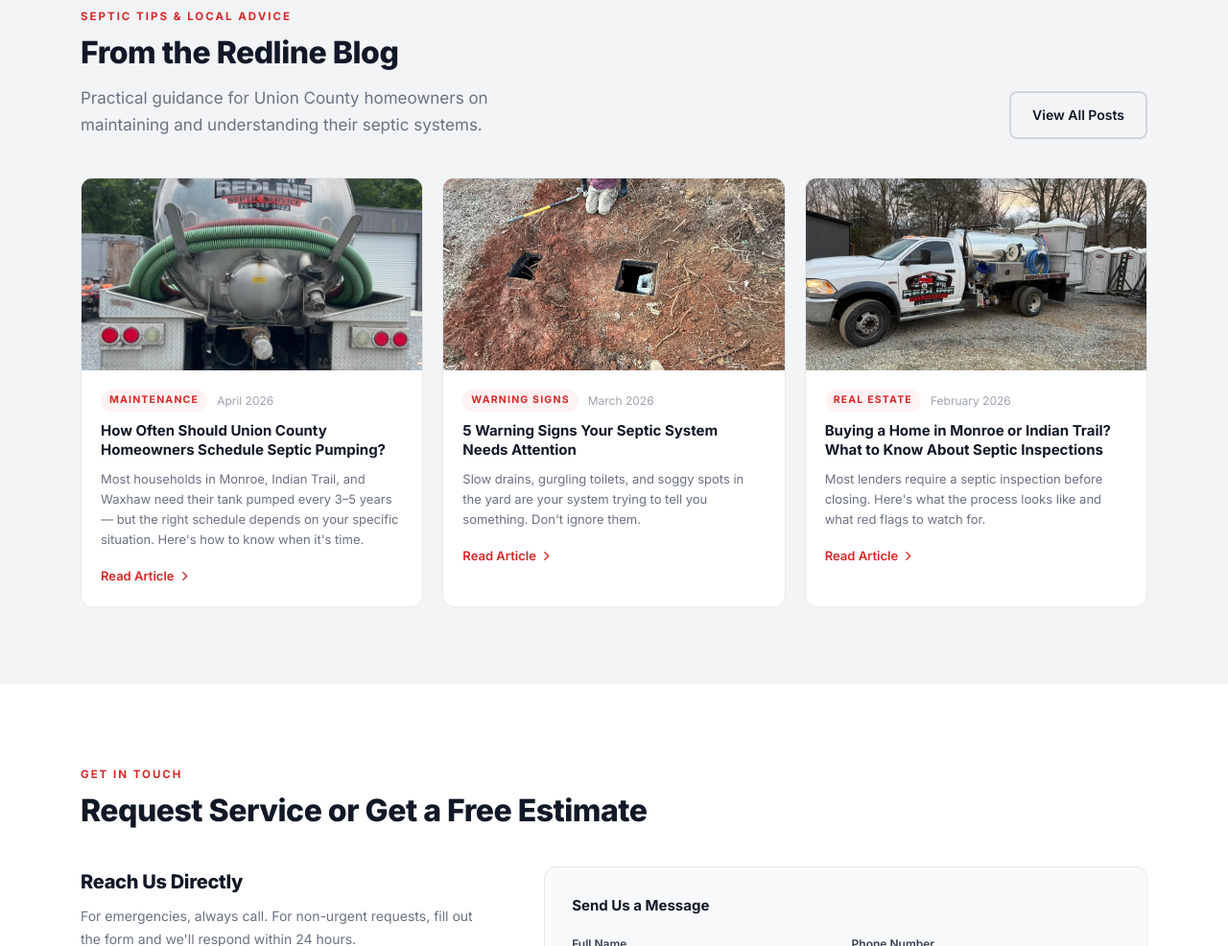
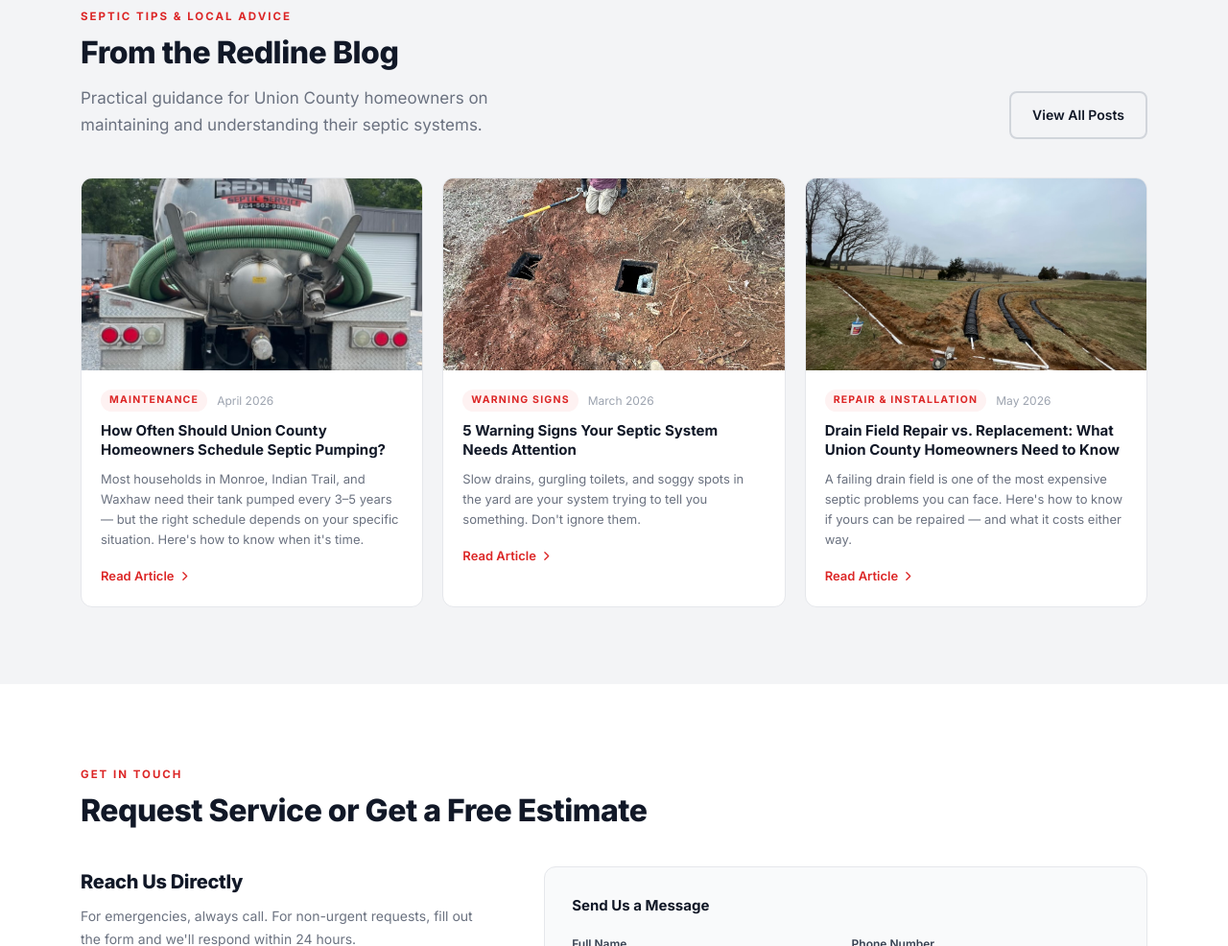
Before and after one commit to gpellis87/redline-site-demo, a plain HTML site: page index.html in a window 1280 px wide. Shown: the part 5408-6394 px from the top of the page at 96% size. Drawn offline with Linux system fonts and the light colour scheme.

Commit message:
Show drain field post in homepage blog section
Replace oldest homepage blog card (home purchase) with the new drain
field repair article so homepage always surfaces the 3 most recent posts.

Co-Authored-By: Claude Sonnet 4.6 <noreply@anthropic.com>

```diff
--- a/index.html
+++ b/index.html
@@ -464,12 +464,12 @@
         </div>
       </div>
       <div class="blog-card">
-        <img class="blog-card-img" src="assets/images/redline-truck-side.jpg" alt="Septic inspection home purchase">
+        <img class="blog-card-img" src="assets/images/drain-field-installation.jpg" alt="Drain field repair and replacement Union County NC">
         <div class="blog-card-body">
-          <div class="blog-meta"><span class="blog-tag">Real Estate</span><span class="blog-date">February 2026</span></div>
-          <div class="blog-card-title"><a href="blog/septic-inspection-home-purchase.html">Buying a Home in Monroe or Indian Trail? What to Know About Septic Inspections</a></div>
-          <div class="blog-excerpt">Most lenders require a septic inspection before closing. Here's what the process looks like and what red flags to watch for.</div>
-          <a href="blog/septic-inspection-home-purchase.html" class="blog-read">Read Article <svg width="13" height="13" fill="none" viewBox="0 0 24 24" stroke="currentColor" stroke-width="2.5"><path stroke-linecap="round" stroke-linejoin="round" d="M9 5l7 7-7 7"/></svg></a>
+          <div class="blog-meta"><span class="blog-tag">Repair &amp; Installation</span><span class="blog-date">May 2026</span></div>
+          <div class="blog-card-title"><a href="blog/drain-field-repair-union-county.html">Drain Field Repair vs. Replacement: What Union County Homeowners Need to Know</a></div>
+          <div class="blog-excerpt">A failing drain field is one of the most expensive septic problems you can face. Here's how to know if yours can be repaired — and what it costs either way.</div>
+          <a href="blog/drain-field-repair-union-county.html" class="blog-read">Read Article <svg width="13" height="13" fill="none" viewBox="0 0 24 24" stroke="currentColor" stroke-width="2.5"><path stroke-linecap="round" stroke-linejoin="round" d="M9 5l7 7-7 7"/></svg></a>
         </div>
       </div>
     </div>
```
